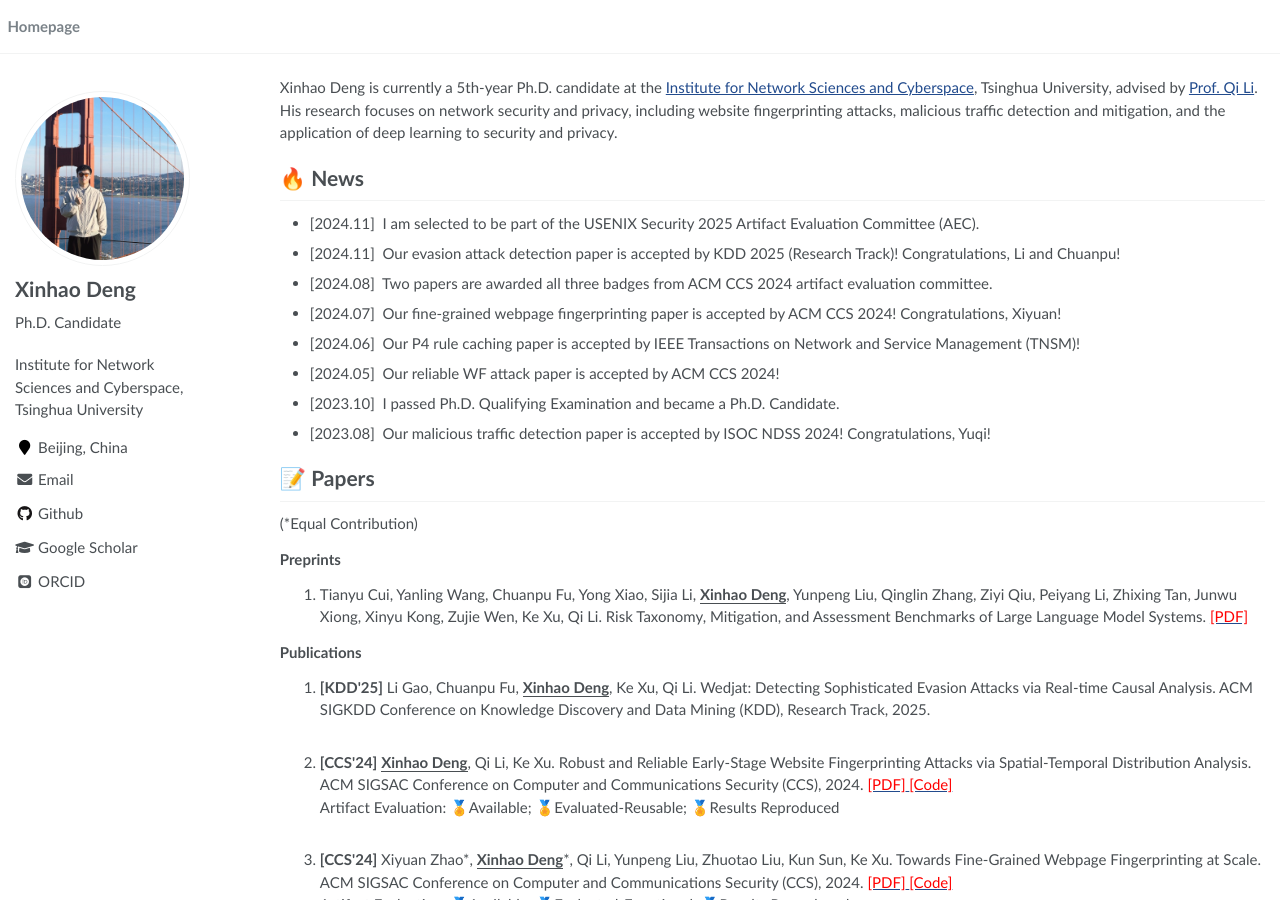
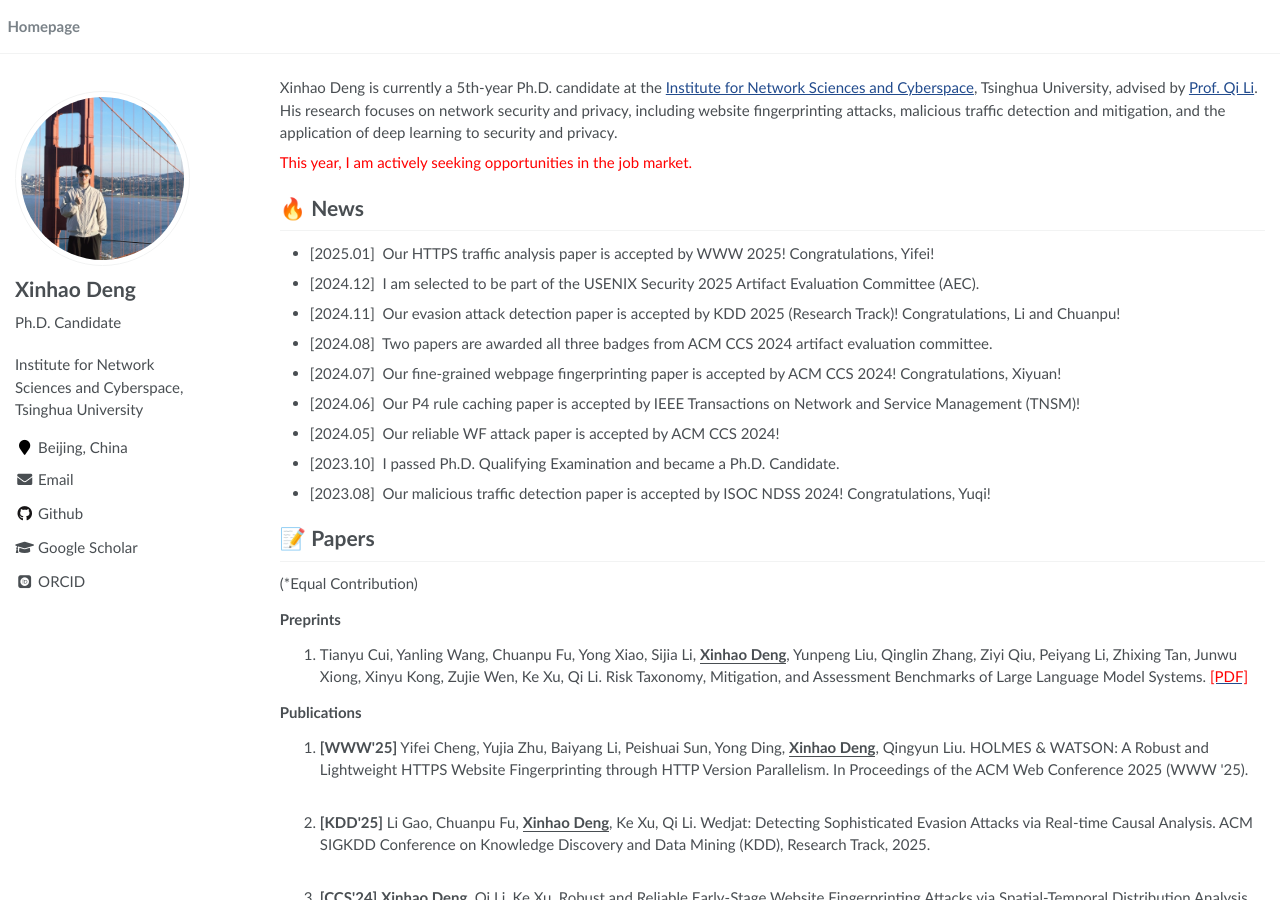
Before and after one commit to Xinhao-Deng/Xinhao-Deng.github.io, a Jekyll site: the page built from _pages/about.md, in a window 1280 px wide and 900 px high. Built offline with Jekyll 4.4.1, drawn with Linux system fonts in a browser that asks for light colours; some web fonts are replaced.

Commit message:
update www

```diff
--- a/_pages/about.md
+++ b/_pages/about.md
@@ -21,8 +21,12 @@ Xinhao Deng is currently a 5th-year Ph.D. candidate at the <a href="https://www.
 Tsinghua University, advised by <a target="_blank" rel="noopener" href="https://sites.google.com/site/qili2012/home">Prof. Qi Li</a>.
 His research focuses on network security and privacy, including website fingerprinting attacks, malicious traffic detection and mitigation, and the application of deep learning to security and privacy.
 
+
+<font color="red">This year, I am actively seeking opportunities in the job market.</font>
+
 # 🔥 News
-- [2024.11] &nbsp;I am selected to be part of the USENIX Security 2025 Artifact Evaluation Committee (AEC).
+- [2025.01] &nbsp;Our HTTPS traffic analysis paper is accepted by WWW 2025! Congratulations, Yifei!
+- [2024.12] &nbsp;I am selected to be part of the USENIX Security 2025 Artifact Evaluation Committee (AEC).
 - [2024.11] &nbsp;Our evasion attack detection paper is accepted by KDD 2025 (Research Track)! Congratulations, Li and Chuanpu!
 - [2024.08] &nbsp;Two papers are awarded all three badges from ACM CCS 2024 artifact evaluation committee.
 - [2024.07] &nbsp;Our fine-grained webpage fingerprinting paper is accepted by ACM CCS 2024! Congratulations, Xiyuan!
@@ -53,11 +57,17 @@ His research focuses on network security and privacy, including website fingerpr
 <ol>
 
 <li>
+    <b>[WWW'25]</b> Yifei Cheng, Yujia Zhu, Baiyang Li, Peishuai Sun, Yong Ding, <b><u>Xinhao Deng</u></b>, Qingyun Liu. HOLMES & WATSON: A Robust and Lightweight HTTPS Website Fingerprinting through HTTP Version Parallelism.
+    In Proceedings of the ACM Web Conference 2025 (WWW '25).
+</li>
+<br>
+
+<li>
     <b>[KDD'25]</b>  Li Gao, Chuanpu Fu, <b><u>Xinhao Deng</u></b>, Ke Xu, Qi Li. Wedjat: Detecting Sophisticated Evasion Attacks via Real-time Causal Analysis.
     ACM SIGKDD Conference on Knowledge Discovery and Data Mining (KDD), Research Track, 2025.
 </li>
+<br>
 
-<br>
 <li>
     <b>[CCS'24]</b> <b><u>Xinhao Deng</u></b>, Qi Li, Ke Xu. Robust and Reliable Early-Stage Website Fingerprinting Attacks via Spatial-Temporal Distribution Analysis. ACM SIGSAC Conference on Computer and Communications Security (CCS), 2024. <a href="https://arxiv.org/pdf/2407.00918">
             <font color="red">[PDF]</font>
```
